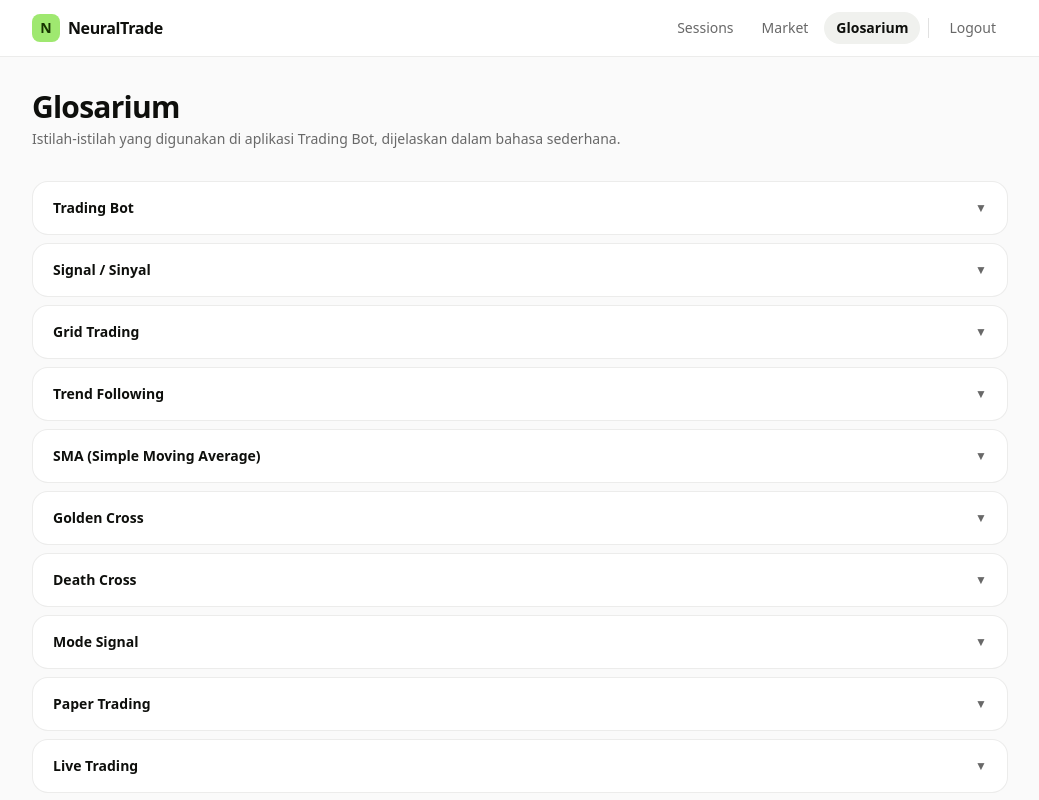
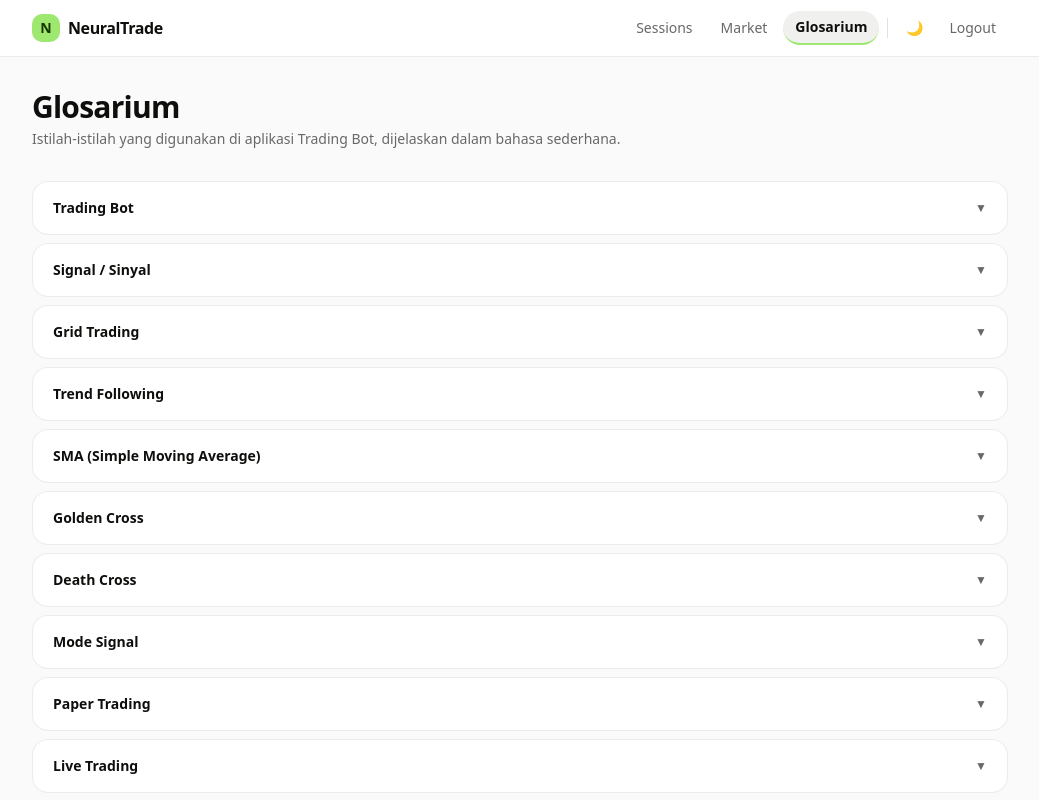
Before and after one commit to jhontea/nt, a Next.js app in the folder frontend/: page /glossary in a window 1280 px wide. Shown: the top 800 px of the page, without its empty margins (120-1159 px from the left). Built offline with nearby package versions, Linux system fonts and the light colour scheme.

Commit message:
fix: add mutex to GridEngine.states to prevent data race

```diff
--- a/frontend/src/app/layout.tsx
+++ b/frontend/src/app/layout.tsx
@@ -13,7 +13,7 @@ export const metadata: Metadata = {
 
 export default function RootLayout({ children }: { children: React.ReactNode }) {
   return (
-    <html lang="en" className={`${geist.variable} ${inter.variable}`}>
+    <html lang="en" className={`${geist.variable} ${inter.variable}`} suppressHydrationWarning>
       <body className="bg-[#fafafa] text-[#0e0f0c] min-h-screen font-sans">
         <Providers>{children}</Providers>
       </body>
--- a/frontend/src/app/sessions/[id]/page.tsx
+++ b/frontend/src/app/sessions/[id]/page.tsx
@@ -224,7 +224,7 @@ export default function SessionDetailPage() {
           </div>
           <details className="mt-4 text-sm">
             <summary className="text-[#686868] cursor-pointer hover:text-[#0e0f0c] transition-colors text-xs font-medium">Lihat konfigurasi</summary>
-            <pre className="mt-2 bg-[#f0f1ee] p-3 rounded-2xl text-xs text-[#454745] overflow-x-auto">{JSON.stringify(configDisplay, null, 2)}</pre>
+            <pre className="mt-2 bg-[#f0f1ee] p-3 rounded-[16px] text-xs text-[#454745] overflow-x-auto">{JSON.stringify(configDisplay, null, 2)}</pre>
           </details>
         </div>
 
--- a/frontend/src/app/sessions/page.tsx
+++ b/frontend/src/app/sessions/page.tsx
@@ -596,7 +596,7 @@ function SessionCard({ session, onStart, onStop, onDelete, onDetail }: {
     <div className="bg-white rounded-[24px] border border-[rgba(14,15,12,0.08)] hover:border-[rgba(14,15,12,0.16)] hover:shadow-[0_8px_32px_rgba(14,15,12,0.08)] transition-all p-5 cursor-pointer group" onClick={() => onDetail(session.id)}>
       <div className="flex items-center gap-4">
         {/* Strategy icon — lebih besar */}
-        <div className={`w-12 h-12 rounded-2xl flex items-center justify-center text-2xl flex-shrink-0 ${strategyBg}`}>
+        <div className={`w-12 h-12 rounded-[16px] flex items-center justify-center text-2xl flex-shrink-0 ${strategyBg}`}>
           {strategyIcon}
         </div>
         {/* Content */}
--- a/frontend/src/components/HelpIcon.tsx
+++ b/frontend/src/components/HelpIcon.tsx
@@ -2,7 +2,7 @@ export function HelpIcon({ text }: { text: string }) {
   return (
     <span className="group relative inline-block ml-1">
       <span className="cursor-help text-[#5a5b58] hover:text-[#2a2b27] text-xs border border-[rgba(14,15,12,0.2)] rounded-full w-4 h-4 inline-flex items-center justify-center">?</span>
-      <span className="absolute z-10 bottom-full left-1/2 -translate-x-1/2 mb-2 px-3 py-2 bg-[#f0f1ee] text-[#0e0f0c] text-xs rounded-lg w-56 shadow-lg opacity-0 group-hover:opacity-100 transition-opacity pointer-events-none">
+      <span className="absolute z-10 bottom-full left-1/2 -translate-x-1/2 mb-2 px-3 py-2 bg-[#0e0f0c] text-[#e8ebe6] text-xs rounded-[10px] w-56 shadow-lg opacity-0 group-hover:opacity-100 transition-opacity pointer-events-none">
         {text}
       </span>
     </span>
--- a/frontend/src/components/Navbar.tsx
+++ b/frontend/src/components/Navbar.tsx
@@ -1,38 +1,47 @@
 'use client'
 import { useRouter } from 'next/navigation'
 import { useAuth } from '@/lib/auth'
+import { useTheme } from '@/lib/theme'
 
 export function Navbar({ active }: { active?: 'sessions' | 'market' | 'glossary' }) {
   const router = useRouter()
   const { logout } = useAuth()
+  const { theme, toggle } = useTheme()
 
   return (
     <header className="sticky top-0 z-10 bg-white border-b border-[rgba(14,15,12,0.08)]">
       <div className="max-w-5xl mx-auto px-6 h-14 flex items-center justify-between">
         <button onClick={() => router.push('/sessions')} className="flex items-center gap-2 hover:opacity-80 transition">
-          <span className="w-7 h-7 rounded-lg bg-[#9fe870] flex items-center justify-center text-sm font-black text-[#163300]">N</span>
+          <span className="w-7 h-7 rounded-[10px] bg-[#9fe870] flex items-center justify-center text-sm font-black text-[#163300]">N</span>
           <span className="font-bold text-[#0e0f0c] tracking-tight">NeuralTrade</span>
         </button>
         <div className="flex items-center gap-1">
           <button
             onClick={() => router.push('/sessions')}
-            className={`px-3 py-1.5 text-sm rounded-full transition ${active === 'sessions' ? 'bg-[#f0f1ee] text-[#0e0f0c] font-semibold' : 'font-medium text-[#686868] hover:text-[#0e0f0c] hover:bg-[#f0f1ee]'}`}
+            className={`px-3 py-1.5 text-sm rounded-full transition ${active === 'sessions' ? 'bg-[#f0f1ee] text-[#0e0f0c] font-semibold border-b-2 border-[#9fe870]' : 'font-medium text-[#686868] hover:text-[#0e0f0c] hover:bg-[#f0f1ee]'}`}
           >
             Sessions
           </button>
           <button
             onClick={() => router.push('/market')}
-            className={`px-3 py-1.5 text-sm rounded-full transition ${active === 'market' ? 'bg-[#f0f1ee] text-[#0e0f0c] font-semibold' : 'font-medium text-[#686868] hover:text-[#0e0f0c] hover:bg-[#f0f1ee]'}`}
+            className={`px-3 py-1.5 text-sm rounded-full transition ${active === 'market' ? 'bg-[#f0f1ee] text-[#0e0f0c] font-semibold border-b-2 border-[#9fe870]' : 'font-medium text-[#686868] hover:text-[#0e0f0c] hover:bg-[#f0f1ee]'}`}
           >
             Market
           </button>
           <button
             onClick={() => router.push('/glossary')}
-            className={`px-3 py-1.5 text-sm rounded-full transition ${active === 'glossary' ? 'bg-[#f0f1ee] text-[#0e0f0c] font-semibold' : 'font-medium text-[#686868] hover:text-[#0e0f0c] hover:bg-[#f0f1ee]'}`}
+            className={`px-3 py-1.5 text-sm rounded-full transition ${active === 'glossary' ? 'bg-[#f0f1ee] text-[#0e0f0c] font-semibold border-b-2 border-[#9fe870]' : 'font-medium text-[#686868] hover:text-[#0e0f0c] hover:bg-[#f0f1ee]'}`}
           >
             Glosarium
           </button>
           <div className="w-px h-5 bg-[rgba(14,15,12,0.12)] mx-1" />
+          <button
+            onClick={toggle}
+            className="px-2.5 py-1.5 text-sm text-[#686868] hover:text-[#0e0f0c] hover:bg-[#f0f1ee] rounded-full transition"
+            aria-label="Toggle theme"
+          >
+            {theme === 'dark' ? '☀️' : '🌙'}
+          </button>
           <button
             onClick={logout}
             className="px-3 py-1.5 text-sm font-medium text-[#686868] hover:text-[#d03238] hover:bg-[rgba(208,50,56,0.06)] rounded-full transition"
--- /dev/null
+++ b/frontend/src/lib/theme.tsx
@@ -0,0 +1,27 @@
+'use client'
+import { createContext, useContext, useEffect, useState } from 'react'
+
+type Theme = 'light' | 'dark'
+const ThemeContext = createContext<{ theme: Theme; toggle: () => void }>({ theme: 'light', toggle: () => {} })
+
+export function ThemeProvider({ children }: { children: React.ReactNode }) {
+  const [theme, setTheme] = useState<Theme>('light')
+
+  useEffect(() => {
+    const saved = localStorage.getItem('theme') as Theme
+    const preferred = saved || (window.matchMedia('(prefers-color-scheme: dark)').matches ? 'dark' : 'light')
+    setTheme(preferred)
+    document.documentElement.classList.toggle('dark', preferred === 'dark')
+  }, [])
+
+  function toggle() {
+    const next = theme === 'light' ? 'dark' : 'light'
+    setTheme(next)
+    localStorage.setItem('theme', next)
+    document.documentElement.classList.toggle('dark', next === 'dark')
+  }
+
+  return <ThemeContext.Provider value={{ theme, toggle }}>{children}</ThemeContext.Provider>
+}
+
+export const useTheme = () => useContext(ThemeContext)
```
Also changed, not shown: frontend/src/app/providers.tsx (+6 -3 lines), 2 other files (tests, documents, lock files or other folders).
